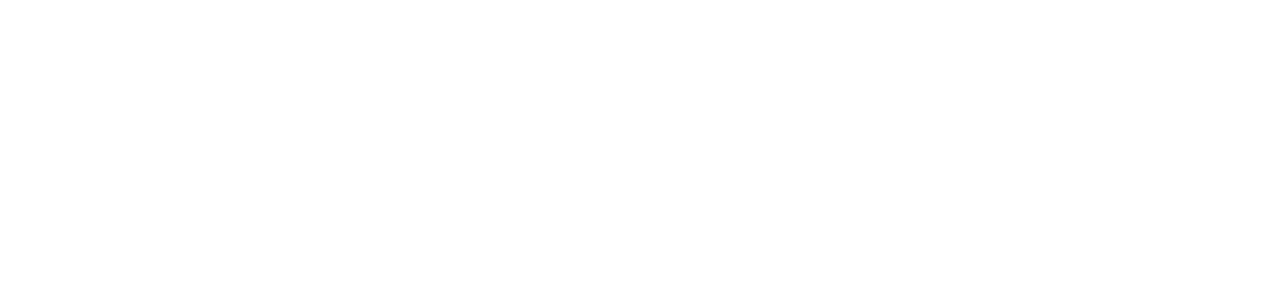
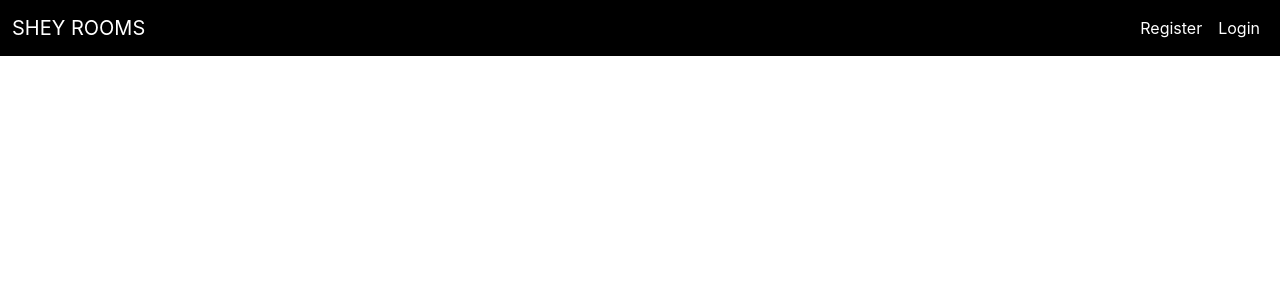
Before and after one commit to raihan-mahmud-talukder/sheyrooms, a React (Create React App) app in the folder client/: page / in a window 1280 px wide. Shown: the top 300 px of the page. Built offline with nearby package versions, Linux system fonts and the light colour scheme.

Commit message:
adding navbar

```diff
--- a/client/src/App.js
+++ b/client/src/App.js
@@ -1,6 +1,9 @@
+import { Navbar } from "./components/Navbar"
+
 export const App = () => {
   return (
     <>
+    <Navbar />
     </>
   )
 }
--- /dev/null
+++ b/client/src/components/Navbar.jsx
@@ -0,0 +1,23 @@
+export const Navbar = () => {
+    return (
+        <nav class="navbar navbar-expand-lg">
+            <div class="container-fluid">
+                <a class="navbar-brand" href="#">SHEY ROOMS</a>
+                <button class="navbar-toggler" type="button" data-bs-toggle="collapse" data-bs-target="#navbarNav" aria-controls="navbarNav" aria-expanded="false" aria-label="Toggle navigation">
+                    <span class="navbar-toggler-icon"></span>
+                </button>
+                <div class="collapse navbar-collapse" id="navbarNav">
+                    <ul class="navbar-nav ms-auto">
+                        <li class="nav-item">
+                            <a class="nav-link active" aria-current="page" href="/register">Register</a>
+                        </li>
+                        <li class="nav-item">
+                            <a class="nav-link" href="/login">Login</a>
+                        </li>
+
+                    </ul>
+                </div>
+            </div>
+        </nav>
+    )
+}
--- a/client/src/index.css
+++ b/client/src/index.css
@@ -11,3 +11,11 @@
   font-family: source-code-pro, Menlo, Monaco, Consolas, 'Courier New',
     monospace;
 }
+
+nav {
+  background: black;
+}
+
+nav a {
+  color: white !important;
+}
```
